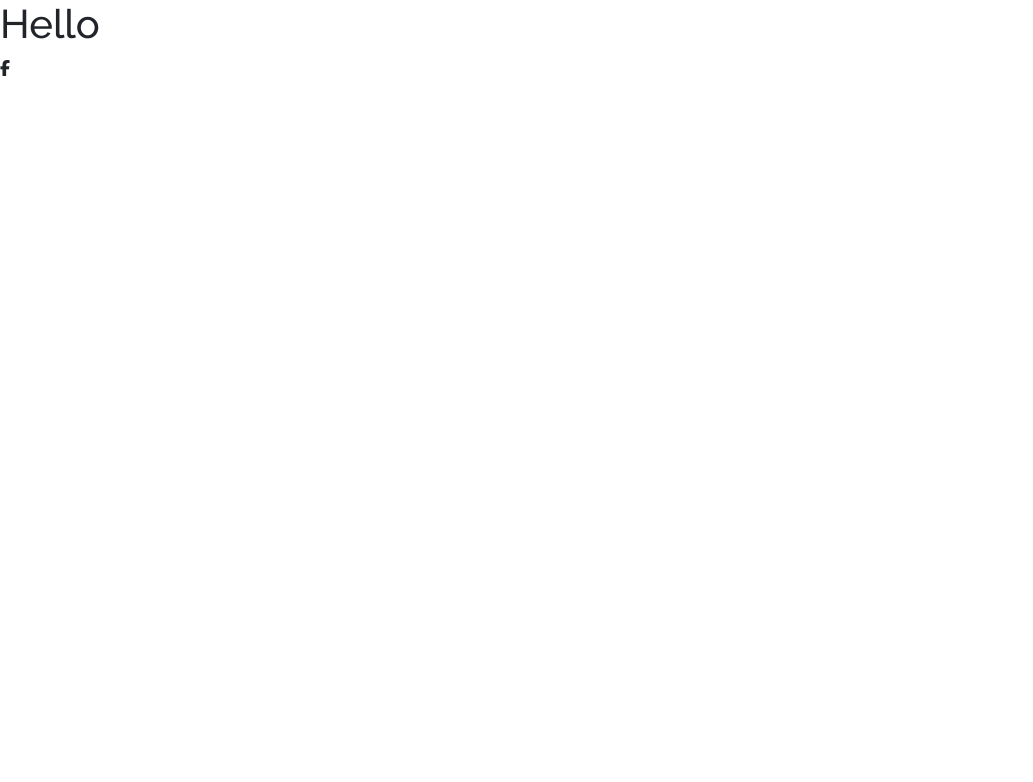
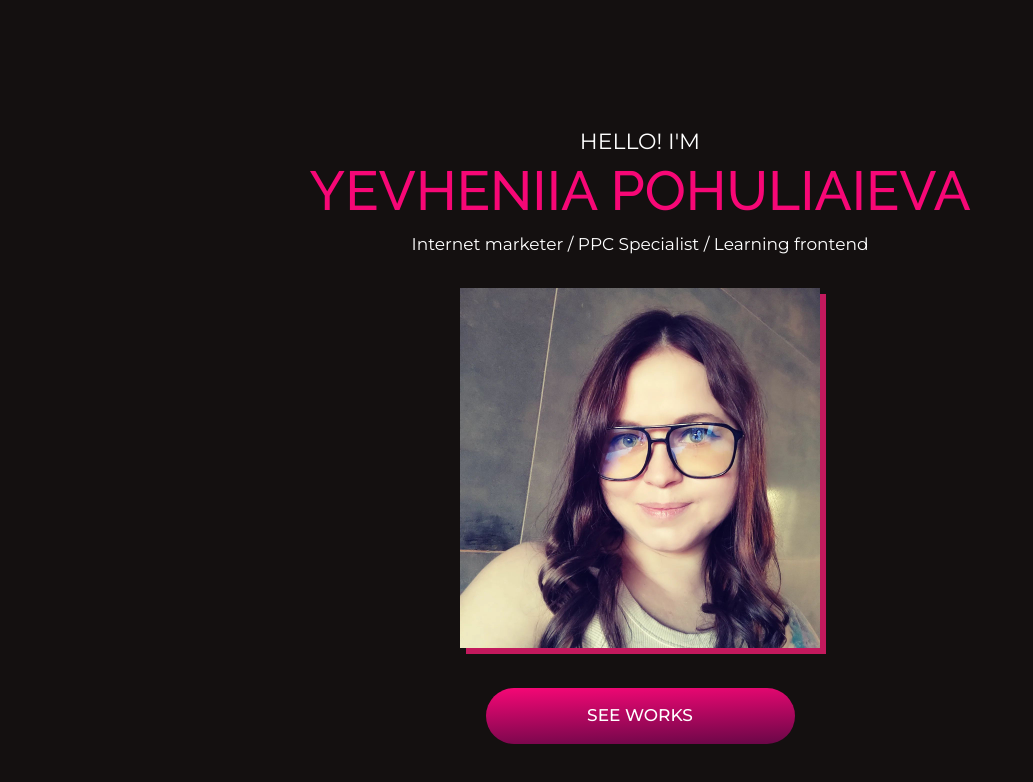
Before and after one commit to pohuliaieva/Portfolio-project, a plain HTML site: page index.html in a window 1280 px wide. Shown: the whole page, without its empty margins (0-1033 px from the left). Drawn offline with nearby package versions, Linux system fonts and the light colour scheme.

Commit message:
Added first screen

```diff
--- a/index.html
+++ b/index.html
@@ -25,9 +25,18 @@
 </head>
 
 <body>
-    <h1>Hello</h1>
+    <div class="offer">
 
-    <i class="fa-brands fa-facebook-f"></i>
+        <p>Hello! I'm</p>
+        <h1>Yevheniia Pohuliaieva</h1>
+        <p class="description">Internet marketer
+            / PPC Specialist / Learning frontend </p>
+
+        <img src="/img/yevheniia.jfif" alt="Yevheniia Pohuliaieva" class="my-photo">
+        <div class="button-block">
+            <a href=" #" class="btn btn-branding">see works</a>
+        </div>
+    </div>
 </body>
 
 </html>
--- a/style/main.css
+++ b/style/main.css
@@ -5,4 +5,58 @@
 
 h1 {
     font-family: 'Raleway', sans-serif;
+    color: #f70776;
+    text-transform: uppercase;
+    font-size: 55px;
 }
+
+p {
+    font-family: 'Montserrat', sans-serif;
+    color: #fff;
+    font-size: 22px;
+    margin: 0;
+    text-transform: uppercase;
+}
+
+p.description {
+    font-size: 17px;
+    text-transform: none;
+    padding-bottom: 30px;
+}
+
+.offer {
+    text-align: center;
+    background: #141010;
+    padding: 125px;
+}
+
+.my-photo {
+    width: 35%;
+    box-shadow: 6px 6px rgba(195, 25, 93, 1);
+}
+
+
+.btn-branding {
+    font-family: 'Montserrat', sans-serif;
+    color: #fff;
+    font-size: 17px;
+    font-weight: 500;
+    text-transform: uppercase;
+    background: linear-gradient(178deg, rgb(247, 7, 118) 0%, rgb(104, 7, 71) 100%);
+    border: none;
+    border-radius: 50px;
+    padding: 15px 30px;
+    flex-direction: column;
+    justify-content: center;
+    width: 30%;
+    margin-top: 40px;
+
+}
+
+.btn-branding:hover {
+    background: linear-gradient(360deg, rgb(247, 7, 118) 0%, rgb(104, 7, 71) 100%);
+}
+
+.btn:first-child:hover {
+    color: #fff !important;
+}
```
Also changed, not shown: img/logo.svg (added), img/yevheniia.jfif (added).
